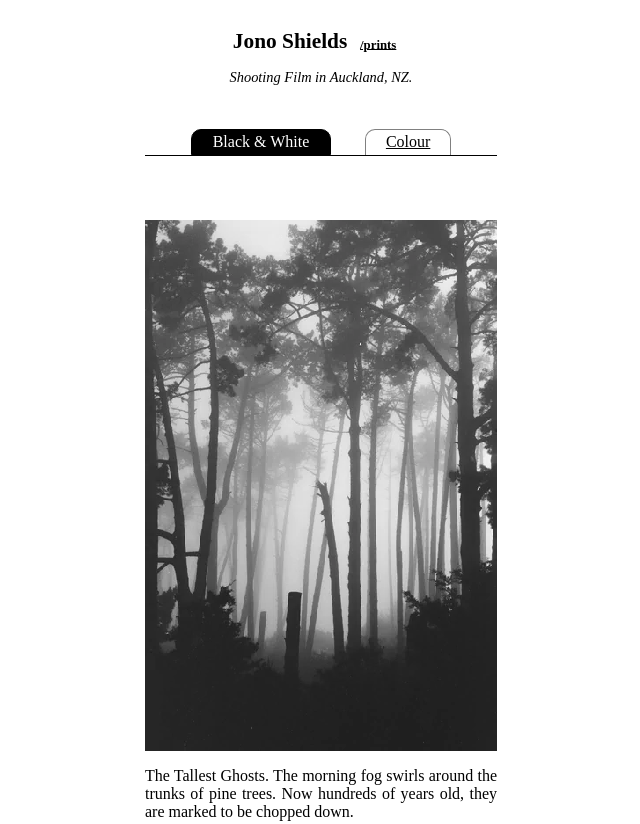
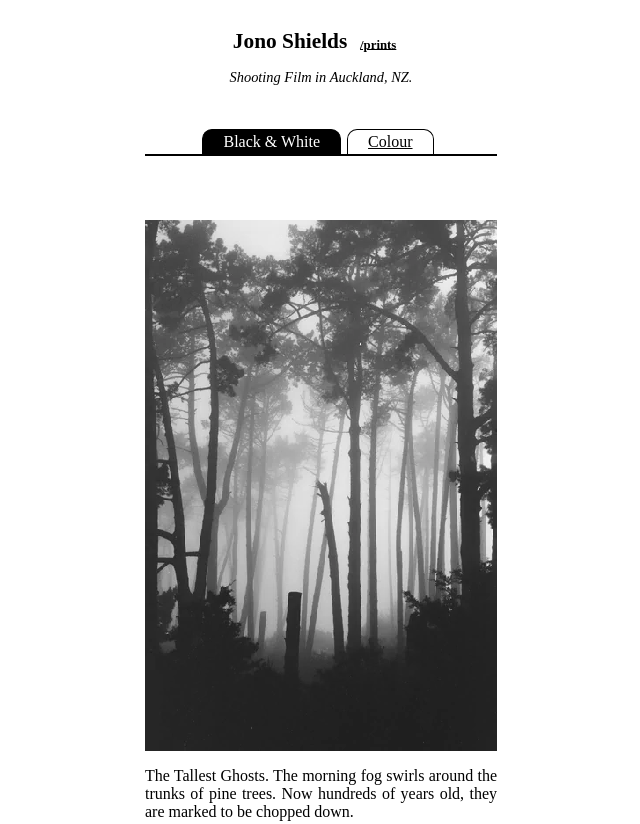
Before and after one commit to foopod/bnw, a plain HTML site: page index.html in a window 1280 px wide. Shown: the top 824 px of the page, without its empty margins (319-959 px from the left). Drawn offline with Linux system fonts and the light colour scheme.

Commit message:
tab better

```diff
--- a/style.css
+++ b/style.css
@@ -105,21 +105,21 @@ a{
 
 .tabs{
     display: flex;
-    justify-content: space-evenly;
-    border-bottom: 1px black solid;
-    padding: 0px 12px;
+    justify-content: center;
+    border-bottom: 2px black solid;
+    padding: 0px 6px;
 }
 
 .tab {
     padding: 3px 20px;
-    border: 1px grey solid;
+    border: 1px black solid;
     border-bottom: none;
     border-top-left-radius: 10px;
     border-top-right-radius: 10px;
+    margin-right: 6px;
 }
 
 .selected , .selected a{
-    border: 1px black solid;
     background-color: black;
     color: white;
     text-decoration: none;
```
